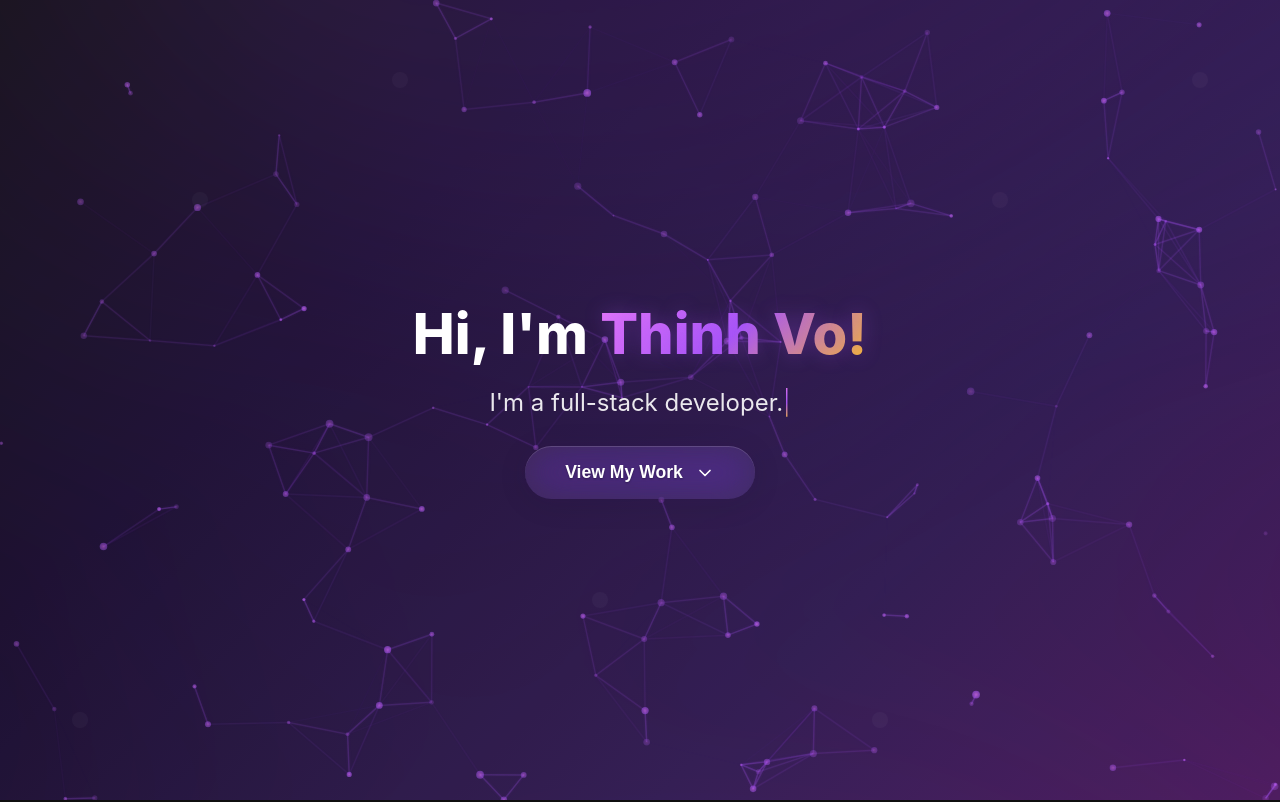
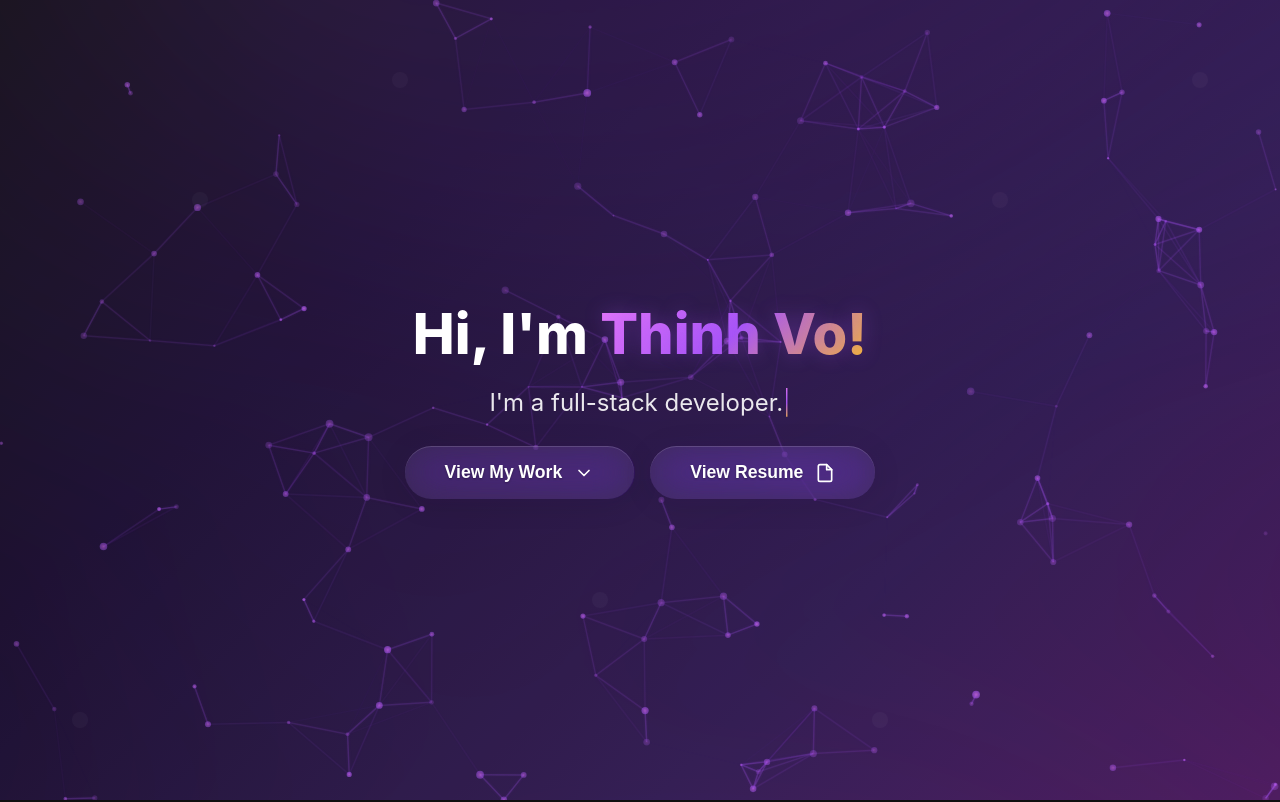
Before and after one commit to phoozies/my-portfolio, a React (Vite) app in the folder my-portfolio/: page / in a window 1280 px wide. Shown: the top 802 px of the page. Built offline with nearby package versions, Linux system fonts and the light colour scheme.

Commit message:
feat: add button for resume

```diff
--- a/my-portfolio/src/components/About.tsx
+++ b/my-portfolio/src/components/About.tsx
@@ -10,7 +10,7 @@ const About = () => {
             <p className="about-intro">
               Driven by the belief that technology should make life better, I'm a full-stack developer committed to building solutions that matter.
               I'm constantly exploring new technologies and methodologies, always asking "how can we do this better?"
-              Beyond development, I like to unwind through playing video games such as Valorant and Roblox, and spending quality time with friends.
+              Beyond development, I like to unwind through playing video games such as Valorant and Roblox as well as spending quality time with friends!
             </p>
           </div>
           <div className="hero-image">
--- a/my-portfolio/src/components/Landing.css
+++ b/my-portfolio/src/components/Landing.css
@@ -148,7 +148,8 @@
 
 
 
-.btn-view-work {
+.btn-view-work,
+.btn-resume {
   padding: 1rem 2.5rem;
   border: none;
   border-radius: 50px;
@@ -172,7 +173,8 @@
   overflow: hidden;
 }
 
-.btn-view-work::before {
+.btn-view-work::before,
+.btn-resume::before {
   content: '';
   position: absolute;
   top: 50%;
@@ -190,7 +192,8 @@
   opacity: 0;
 }
 
-.btn-view-work::after {
+.btn-view-work::after,
+.btn-resume::after {
   content: '';
   position: absolute;
   top: 0;
@@ -211,17 +214,20 @@
   animation: gradientShift 3s ease-in-out infinite;
 }
 
-.btn-view-work:hover::before {
+.btn-view-work:hover::before,
+.btn-resume:hover::before {
   width: 200%;
   height: 200%;
   opacity: 1;
 }
 
-.btn-view-work:hover::after {
+.btn-view-work:hover::after,
+.btn-resume:hover::after {
   opacity: 1;
 }
 
-.btn-view-work:hover {
+.btn-view-work:hover,
+.btn-resume:hover {
   transform: translateY(-3px);
   background: transparent;
   color: rgba(255, 255, 255, 1);
@@ -234,11 +240,13 @@
   animation: buttonPulse 2s ease-in-out infinite;
 }
 
-.btn-view-work:active {
+.btn-view-work:active,
+.btn-resume:active {
   transform: translateY(-1px);
 }
 
-.down-arrow {
+.down-arrow,
+.resume-icon {
   width: 20px;
   height: 20px;
   transition: transform 0.3s ease;
@@ -248,11 +256,17 @@
   transform: translateY(3px);
 }
 
-.btn-view-work:active {
+.btn-resume:hover .resume-icon {
+  transform: scale(1.1) rotate(5deg);
+}
+
+.btn-view-work:active,
+.btn-resume:active {
   transform: translateY(-1px) scale(0.98);
 }
 
-.btn-view-work:focus {
+.btn-view-work:focus,
+.btn-resume:focus {
   outline: none;
   background: radial-gradient(circle at center,
     rgba(232, 121, 249, 0.7) 0%,
--- a/my-portfolio/src/components/Landing.tsx
+++ b/my-portfolio/src/components/Landing.tsx
@@ -1,4 +1,5 @@
 import { useEffect, useRef, useState } from 'react'
+import ResumeModal from './ResumeModal'
 import './Landing.css'
 
 interface Particle {
@@ -30,6 +31,7 @@ const Landing = () => {
   const [displayedName, setDisplayedName] = useState('')
   const [displayedTitle, setDisplayedTitle] = useState('')
   const [showCursor, setShowCursor] = useState(true)
+  const [isResumeModalOpen, setIsResumeModalOpen] = useState(false)
 
   const scrollToAbout = () => {
     const aboutSection = document.getElementById('about');
@@ -280,9 +282,23 @@ const Landing = () => {
                 <polyline points="6,9 12,15 18,9"></polyline>
               </svg>
             </button>
+            <button onClick={() => setIsResumeModalOpen(true)} className="btn-resume">
+              <span>View Resume</span>
+              <svg className="resume-icon" viewBox="0 0 24 24" fill="none" stroke="currentColor" strokeWidth="2" strokeLinecap="round" strokeLinejoin="round">
+                <path d="M14 2H6a2 2 0 0 0-2 2v16a2 2 0 0 0 2 2h12a2 2 0 0 0 2-2V8z"></path>
+                <polyline points="14,2 14,8 20,8"></polyline>
+              </svg>
+            </button>
           </div>
         </div>
       </div>
+
+      <ResumeModal
+        isOpen={isResumeModalOpen}
+        onClose={() => setIsResumeModalOpen(false)}
+        resumeUrl="./THINH_VO_RESUME.pdf"
+        fileName="Thinh_Vo_Resume.pdf"
+      />
     </section>
   )
 }
```
